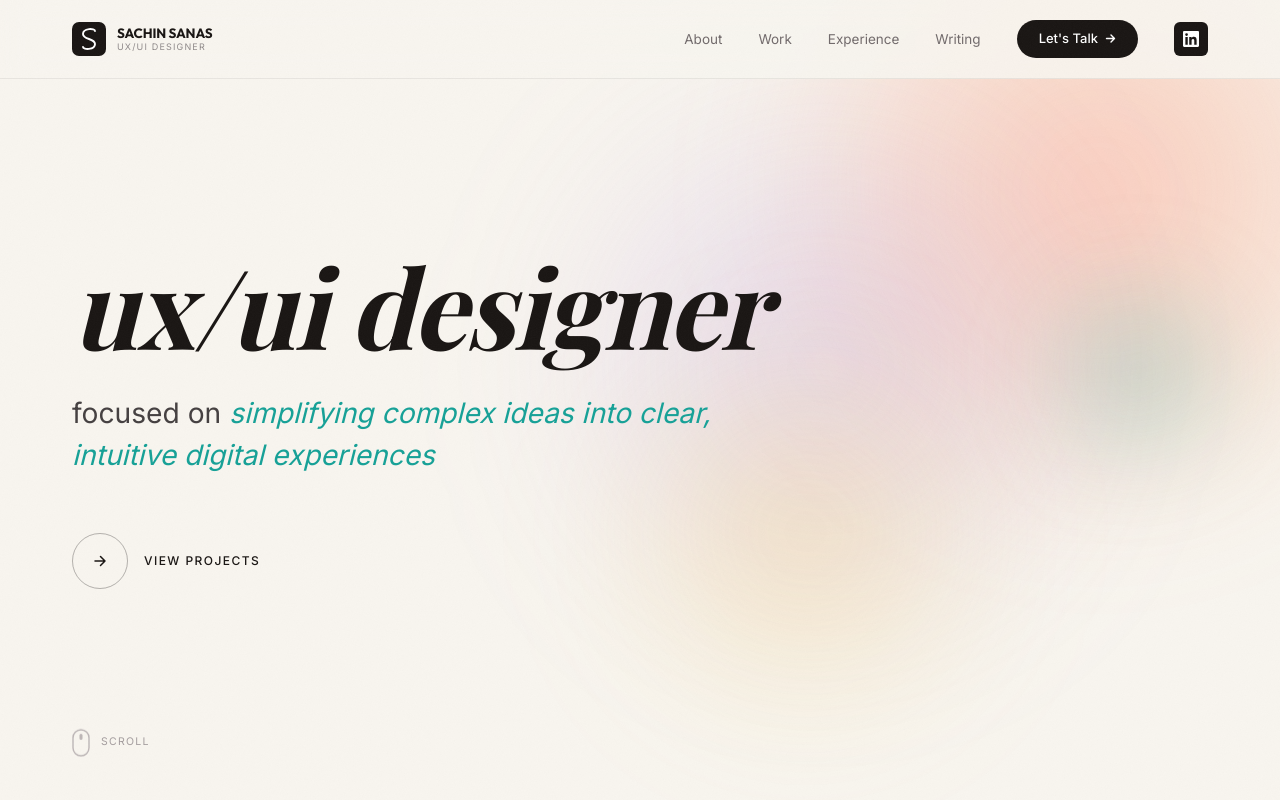
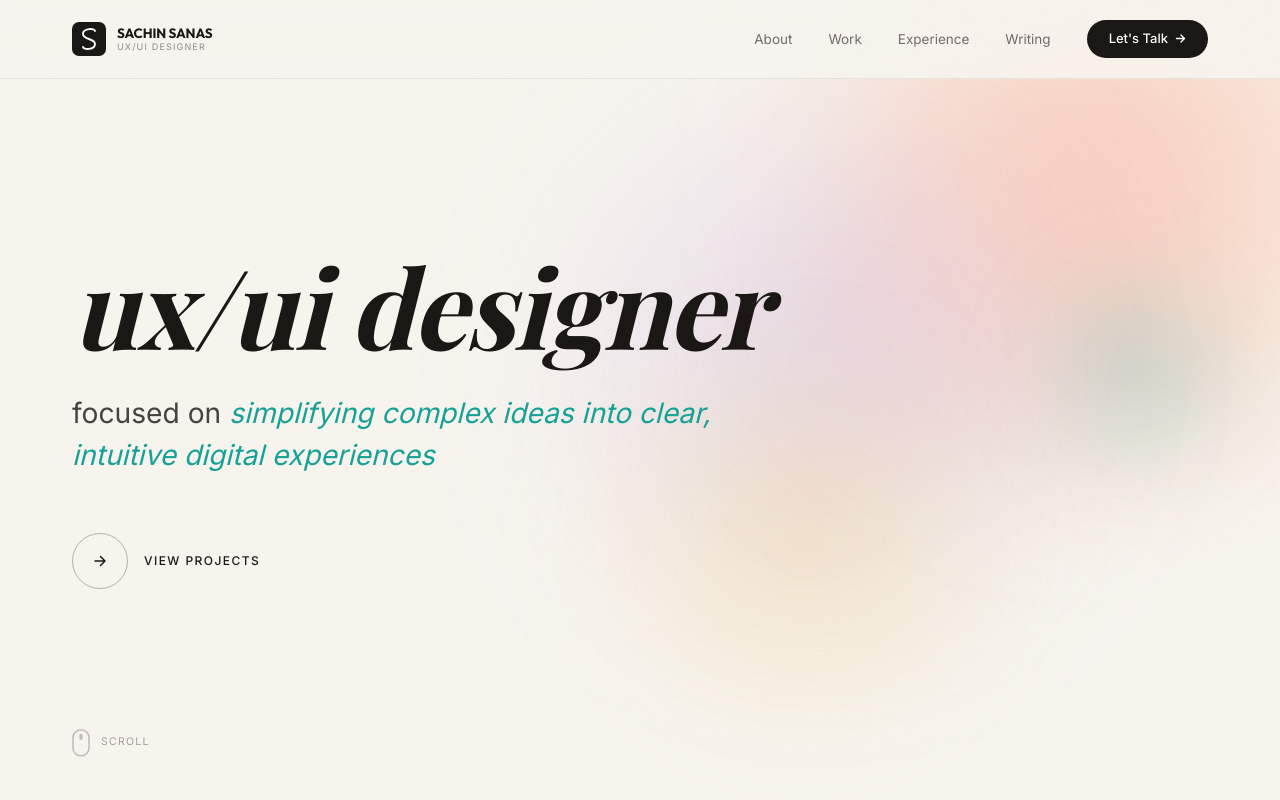
Before and after one commit to sachinsanas/Personal-portfolio, a Next.js app in the folder site/: page / in a window 1280 px wide. Shown: the top 800 px of the page. Built offline with nearby package versions, Linux system fonts and the light colour scheme.

Commit message:
Remove LinkedIn link from navigation component

```diff
--- a/site/src/components/nav.tsx
+++ b/site/src/components/nav.tsx
@@ -123,26 +123,7 @@
             />
           </svg>
         </MagneticLink>
-                <MagneticLink
-                            href="https://www.linkedin.com/in/sachin-sanas-79793018/"
-                            target="_blank"
-                            rel="noopener noreferrer"
-                            style={{
-                                          display: "inline-flex",
-                                          alignItems: "center",
-                                          justifyContent: "center",
-                                          width: 34,
-                                          height: 34,
-                                          borderRadius: 6,
-                                          background: "#1A1614",
-                                          color: "white",
-                                          flexShrink: 0,
-                            }}
-                          >
-                          <svg width="16" height="16" viewBox="0 0 24 24" fill="white">
-                                      <path d="M20.447 20.452h-3.554v-5.569c0-1.328-.027-3.037-1.852-3.037-1.853 0-2.136 1.445-2.136 2.939v5.667H9.351V9h3.414v1.561h.046c.477-.9 1.637-1.85 3.37-1.85 3.601 0 4.267 2.37 4.267 5.455v6.286zM5.337 7.433a2.062 2.062 0 0 1-2.063-2.065 2.064 2.064 0 1 1 2.063 2.065zm1.782 13.019H3.555V9h3.564v11.452zM22.225 0H1.771C.792 0 0 .774 0 1.729v20.542C0 23.227.792 24 1.771 24h20.451C23.2 24 24 23.227 24 22.271V1.729C24 .774 23.2 0 22.222 0h.003z"/>
-                          </svg>
-                </MagneticLink>
+
 
 
       </div>
```
